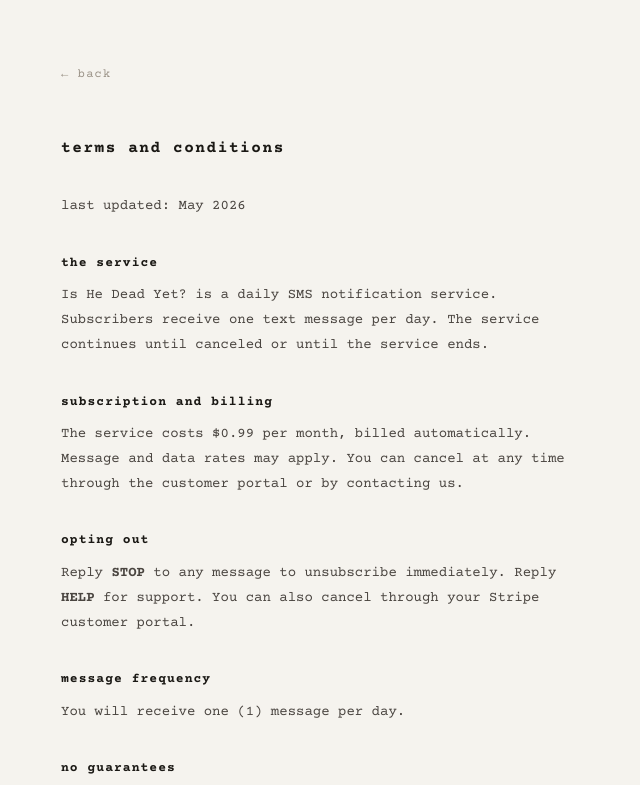
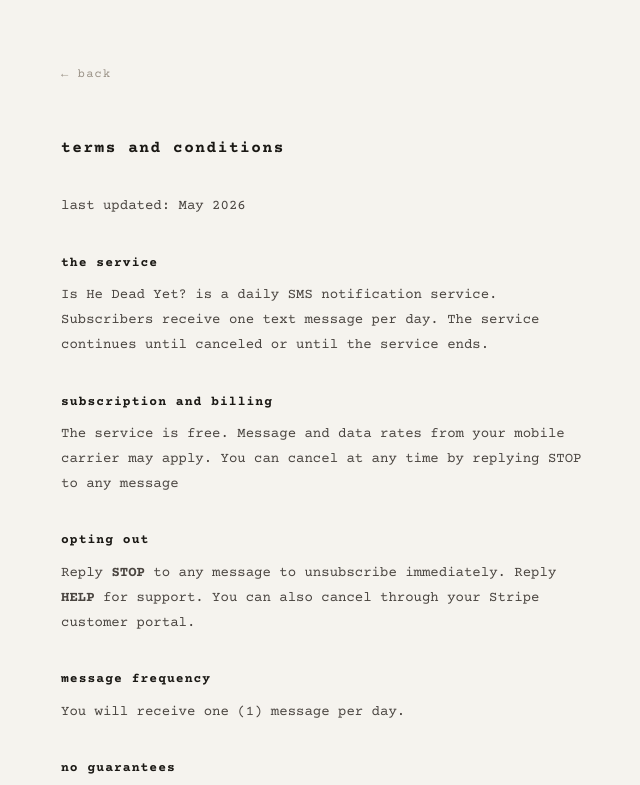
Before and after one commit to LonnyLevin/ishedeadyet, a website: page terms.html in a window 1280 px wide. Shown: the top 785 px of the page, without its empty margins (311-951 px from the left). Drawn offline with nearby package versions, Linux system fonts and the light colour scheme.

Commit message:
Update terms.html

```diff
--- a/terms.html
+++ b/terms.html
@@ -35,7 +35,7 @@
   <p>Is He Dead Yet? is a daily SMS notification service. Subscribers receive one text message per day. The service continues until canceled or until the service ends.</p>
 
   <h2>subscription and billing</h2>
-  <p>The service costs $0.99 per month, billed automatically. Message and data rates may apply. You can cancel at any time through the customer portal or by contacting us.</p>
+  <p>The service is free. Message and data rates from your mobile carrier may apply. You can cancel at any time by replying STOP to any message</p>
 
   <h2>opting out</h2>
   <p>Reply <strong>STOP</strong> to any message to unsubscribe immediately. Reply <strong>HELP</strong> for support. You can also cancel through your Stripe customer portal.</p>
```
